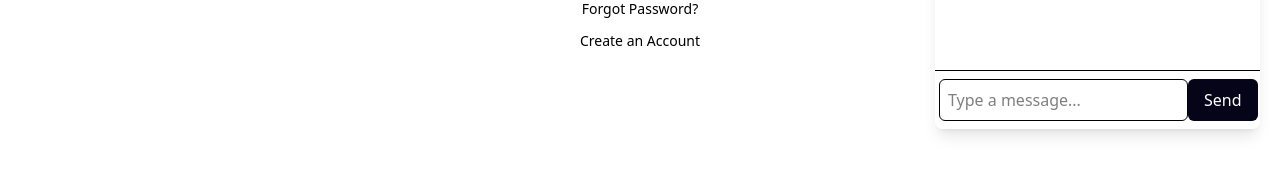
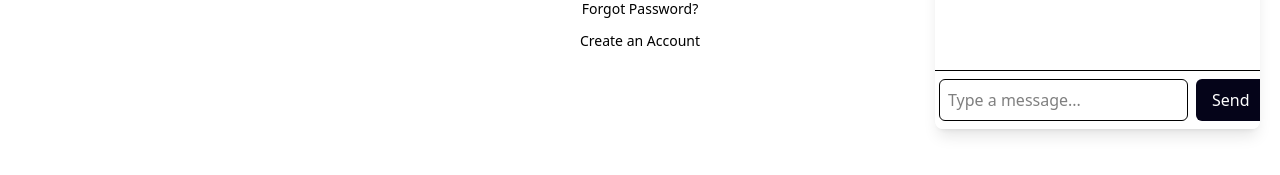
Before and after one commit to soliken1/CVO-App, a React (Vite) app: page / in a window 1280 px wide. Both pictures are taken after a click on the button 1228 px from the left and 688 px from the top of the page. Shown: the part 591-766 px from the top of the page. Built offline with nearby package versions, Linux system fonts and the light colour scheme; no server answers.

Commit message:
Action Analytics Chart and Feedback UI

```diff
--- a/src/components/ChatComponent.jsx
+++ b/src/components/ChatComponent.jsx
@@ -159,7 +159,7 @@ const ChatComponent = () => {
           </div>
 
           {/* Input Field */}
-          <div className="flex py-2 px-1 w-full justify-evenly border-t bg-white">
+          <div className="flex py-2 px-1 w-full gap-2 justify-evenly border-t bg-white">
             <input
               type="text"
               value={input}
```
